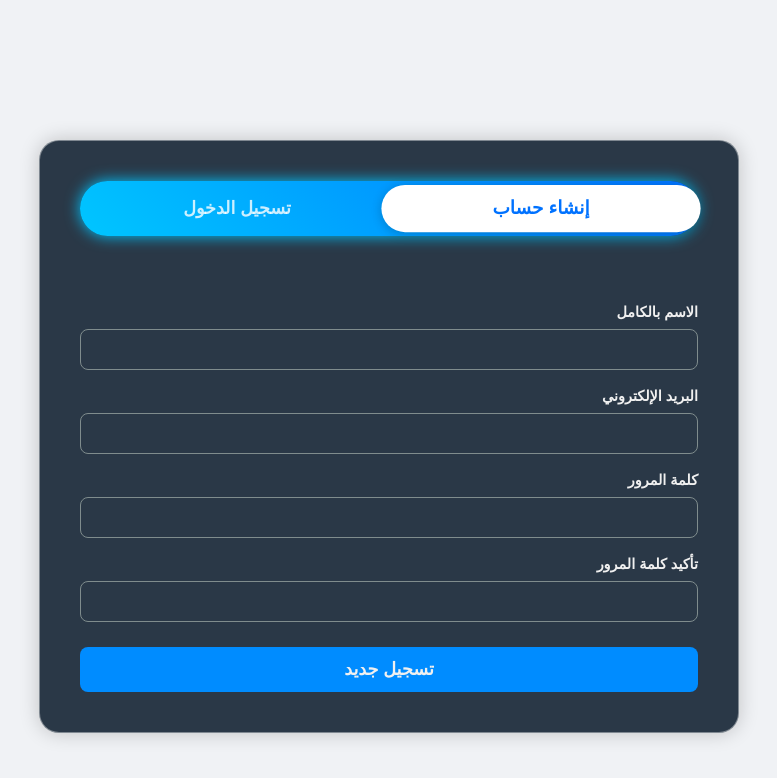
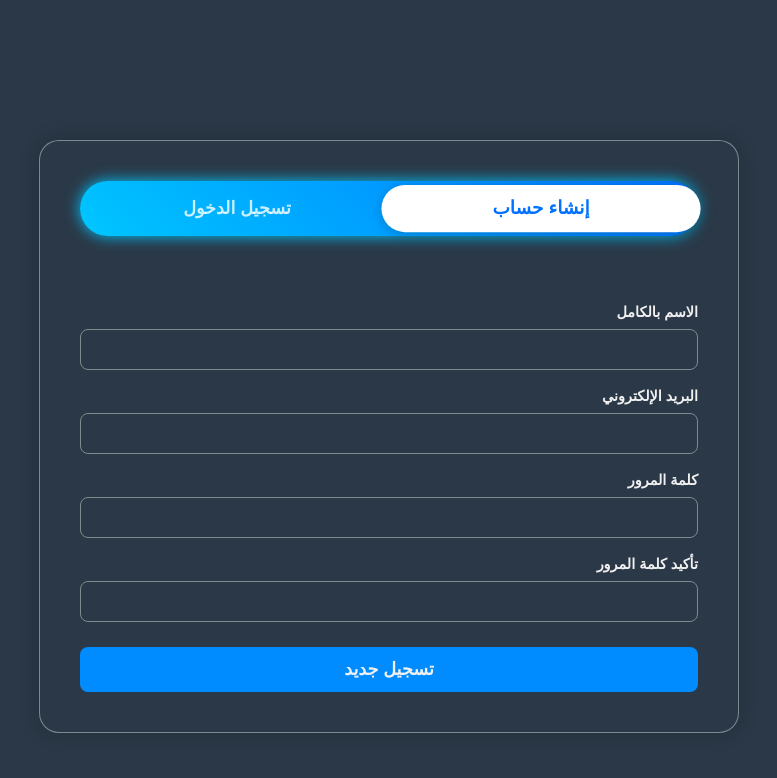
Before and after one commit to theqassim/Aqarak-App, a website: page public/index.html in a window 1280 px wide. Shown: the whole page, without its empty margins (251-1028 px from the left). Drawn offline with Linux system fonts and the light colour scheme.

Commit message:
Fix: auth

```diff
--- a/public/styles.css
+++ b/public/styles.css
@@ -158,7 +158,7 @@ a:hover {
     padding-top: 80px;       /* ✅ 2. تحديد مسافة ثابتة من رأس المتصفح */
 
     min-height: 100vh;
-    background-color: #f0f2f5;
+    background-color: #2a3847;
     box-sizing: border-box; /* لضمان حساب المسافات بشكل صحيح */
 }
 .main-content {
```
